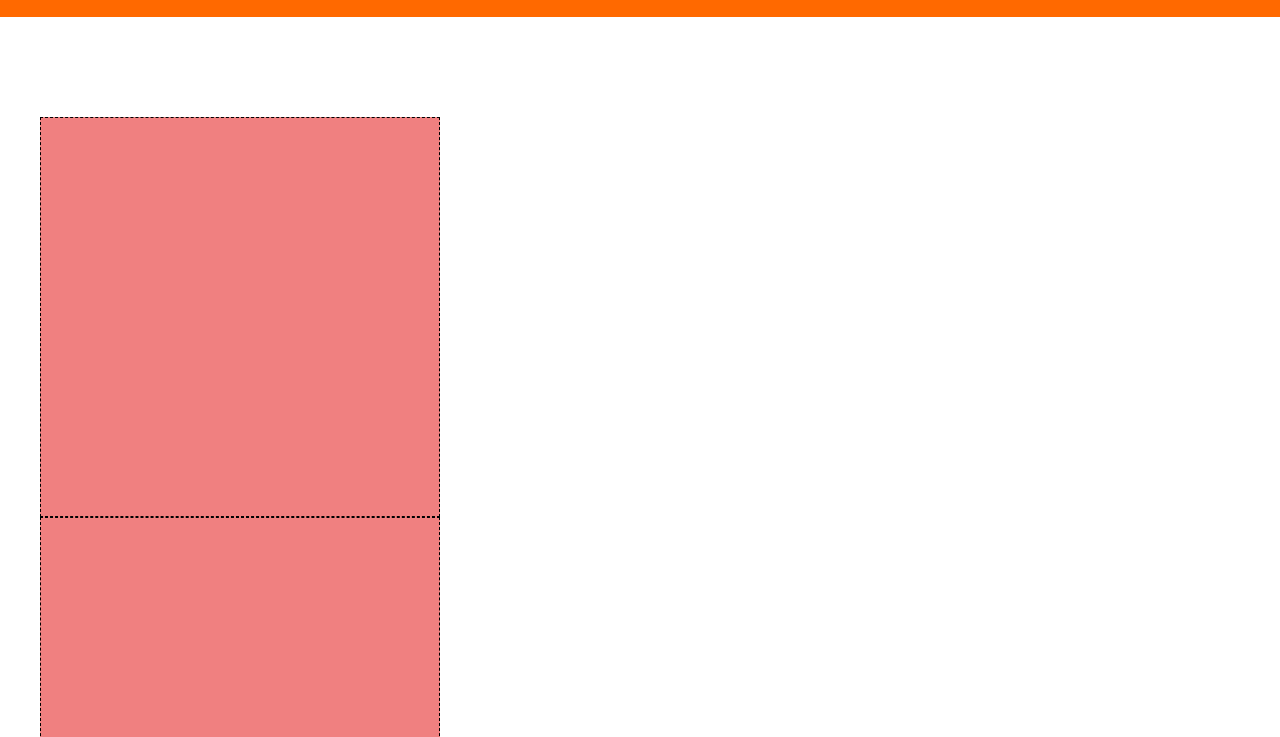
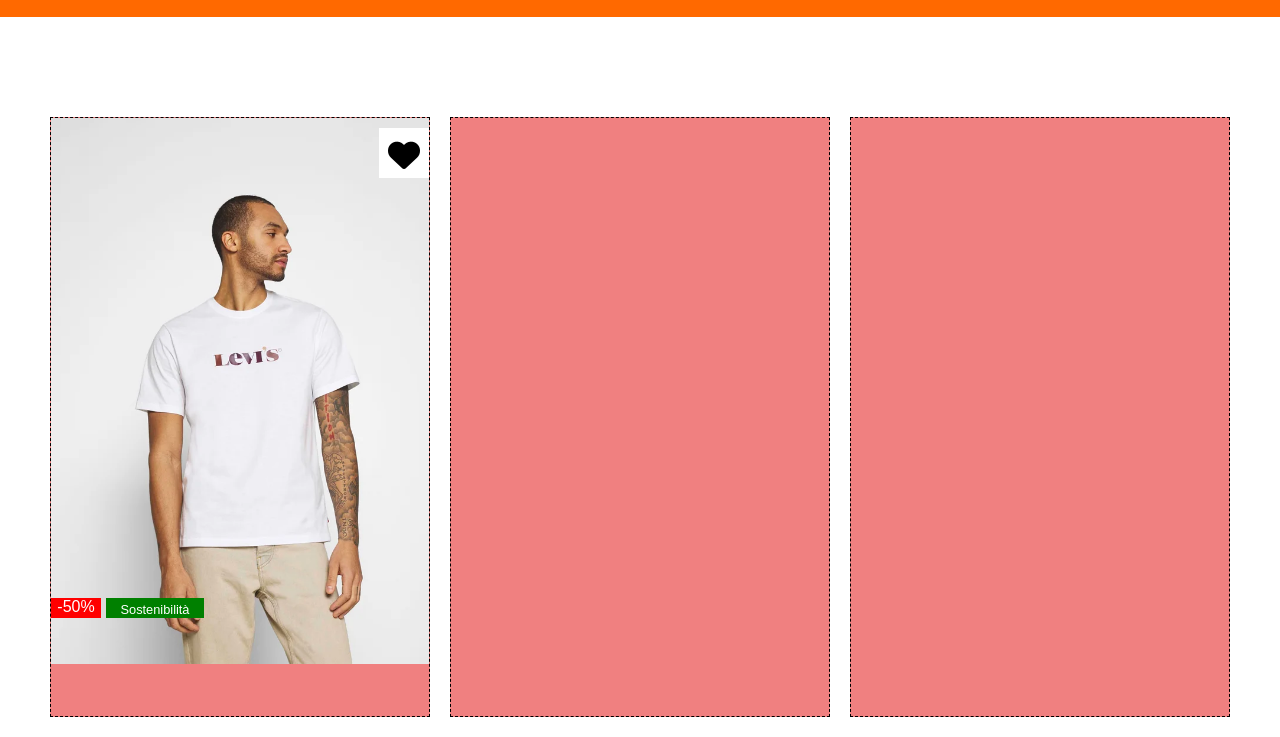
Before and after one commit to Eros000/html-css-boolando, a plain HTML site: page index.html in a window 1280 px wide. Shown: the part 63-800 px from the top of the page. Drawn offline with Linux system fonts and the light colour scheme.

Commit message:
working on main

```diff
--- a/css/style.css
+++ b/css/style.css
@@ -79,15 +79,64 @@ header{
 
 .main-row{
     display: flex;
-    flex-wrap: wrap;
 }
 
 .main-col-1{
     background-color: lightcoral;
     border: dashed 1px black;
-    height: 400px;
+    height: 600px;
     width: calc(100% / 3);
-    padding: 10px;
+    margin: 0 10px;
+
+}
+
+.img-section{
+    position: relative;
+}
+
+
+.discount{
+    height: 20px;
+    width: 50px;
+    background-color: red;
+    position: absolute;
+    bottom: 50px;
+    color: white;
+    text-align: center;
+
+}
+
+.eco{
+    height: 20px;
+    width: 98px;
+    background-color: green;
+    position: absolute;
+    bottom: 50px;
+    left: 55px;
+    color: white;
+    text-align: center;
+    font-size: 0.8em;
+    padding: 4px 0px;
+}
+
+.heart{
+    height: 50px;
+    width: 50px;
+    background-color: white;
+    text-align: center;
+    position: absolute;
+    font-size: 2em;
+    padding-top: 10px;
+    top: 10px;
+    right: 0;
+
+
+
+}
+
+
+.main-col-1 img{
+    width: 100%;
 }
 
 
--- a/index.html
+++ b/index.html
@@ -82,6 +82,42 @@
 
                     <div class="main-col-1">
 
+                        <div class="img-section">
+
+                            <img src="img/1.webp" alt="">
+
+                            <div class="discount">
+                                -50%
+                            </div>
+
+                            <div class="eco">
+                                Sostenibilità
+                            </div>
+
+                            <div class="heart">
+                                <i class="fa-solid fa-heart"></i>
+                            </div>
+
+                        </div>
+
+
+                        <small>
+
+                        </small>
+
+                        <div class="text">
+
+                        </div>
+
+                        <div class="price">
+
+                        </div>
+
+                    </div>
+
+                    <div class="main-col-1">
+
+
                         <img src="" alt="">
 
                         <small>
@@ -97,12 +133,6 @@
                         </div>
 
                     </div>
-
-
-
-                </div>
-
-                <div class="main-row">
 
                     <div class="main-col-1">
 
@@ -123,31 +153,6 @@
                     </div>
 
 
-
-                </div>
-
-                <div class="main-row">
-
-                    <div class="main-col-1">
-
-                        <img src="" alt="">
-
-                        <small>
-
-                        </small>
-
-                        <div class="text">
-
-                        </div>
-
-                        <div class="price">
-
-                        </div>
-
-                    </div>
-
-
-
                 </div>
 
             </div>
```
